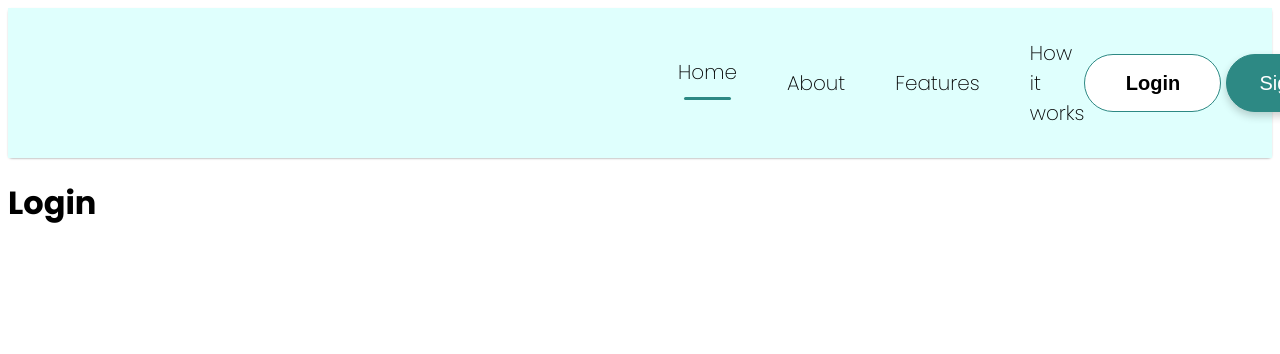
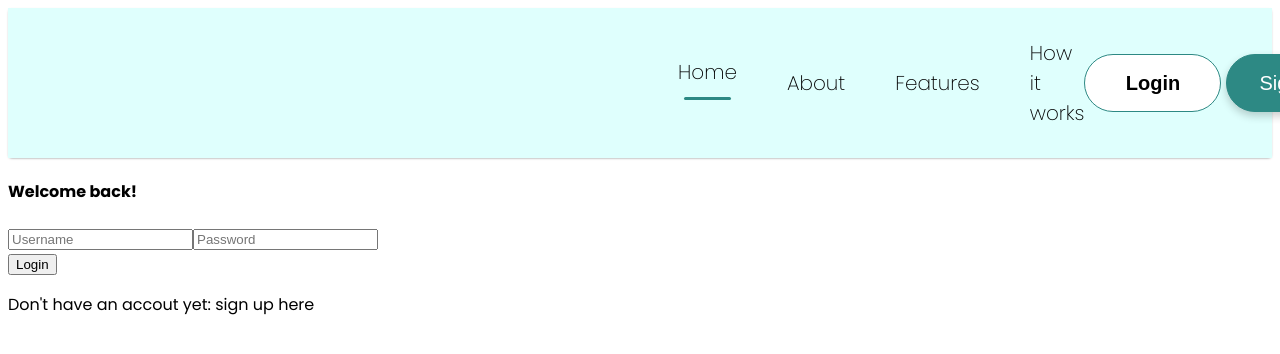
Before and after one commit to DewminJPH/Study-Time-Tracker, a React (Create React App) app in the folder frontend/: page /login in a window 1280 px wide. Shown: the top 354 px of the page. Built offline with nearby package versions, Linux system fonts and the light colour scheme.

Commit message:
try to design login page

```diff
--- a/frontend/src/Component/About/About.css
+++ b/frontend/src/Component/About/About.css
@@ -11,10 +11,7 @@
   margin-left: 60px;
   margin-top: 40px;
   margin-bottom: 40px;
-}
-
-.about-image img {
-  max-width: 50%;
+  max-width: 30%;
   height: auto;
 }
 
@@ -22,6 +19,8 @@
   flex: 1;
   padding: 20px;
   text-align: justify;
+  margin-left:50px;
+  margin-right:100px;
 }
 
 .about-text h1 {
--- a/frontend/src/Component/How_it_works/How_it_works.css
+++ b/frontend/src/Component/How_it_works/How_it_works.css
@@ -30,7 +30,7 @@
 }
 
 .how-it-works-image {
-  max-width: 100%;
+  max-width: 60%;
   height: auto;
   border-radius: 10px;
 }
--- a/frontend/src/Component/Navbar/Navbar.js
+++ b/frontend/src/Component/Navbar/Navbar.js
@@ -15,7 +15,7 @@ export const Navbar = () => {
         </ul>
         <div className="nav-buttons">
           <div className="nav-login">
-            <Link to='/login'><button>Login</button></Link>
+            <Link to='/login'><button >Login</button></Link>
           </div>
           <div className="nav-signup">
             <Link to='/signup'><button>Sign Up</button></Link>
--- a/frontend/src/Pages/Login.js
+++ b/frontend/src/Pages/Login.js
@@ -1,9 +1,18 @@
-import react from 'react'
+import React from 'react';
+import '../Pages/css/Login.css'
 const Login = () => {
     return (
-        <div>
-            <h1>Login</h1>
+        <div className='Login'>
+            <div className='Login-container'>
+                <h4>Welcome back!</h4>
+                <div className='Login-fields'>
+                    <input type="text" placeholder='Username'/>
+                    <input type="password" placeholder='Password'/>
+                </div>
+                <button>Login</button>
+                <p className="redirtosignup">Don't have an accout yet: <span>sign up</span> here</p>
+            </div>
         </div>
     )
-}
+};
 export default Login;
--- /dev/null
+++ b/frontend/src/Pages/css/Login.css
@@ -0,0 +1,16 @@
+.login{
+  width:100px;
+  height: 80vh;
+  background: #fce3fe;
+  padding-top: 100px;
+}
+.login-container{
+  width: 580px;
+  height: 600px;
+  background: white;
+  margin: auto;
+  padding: 40px 60px;
+}
+.login-container h4{
+  margin: 20px 0px;
+}
```
Also changed, not shown: frontend/src/Component/Assest/Login image.png (added), frontend/src/Component/Assest/Signup image.png (added).
